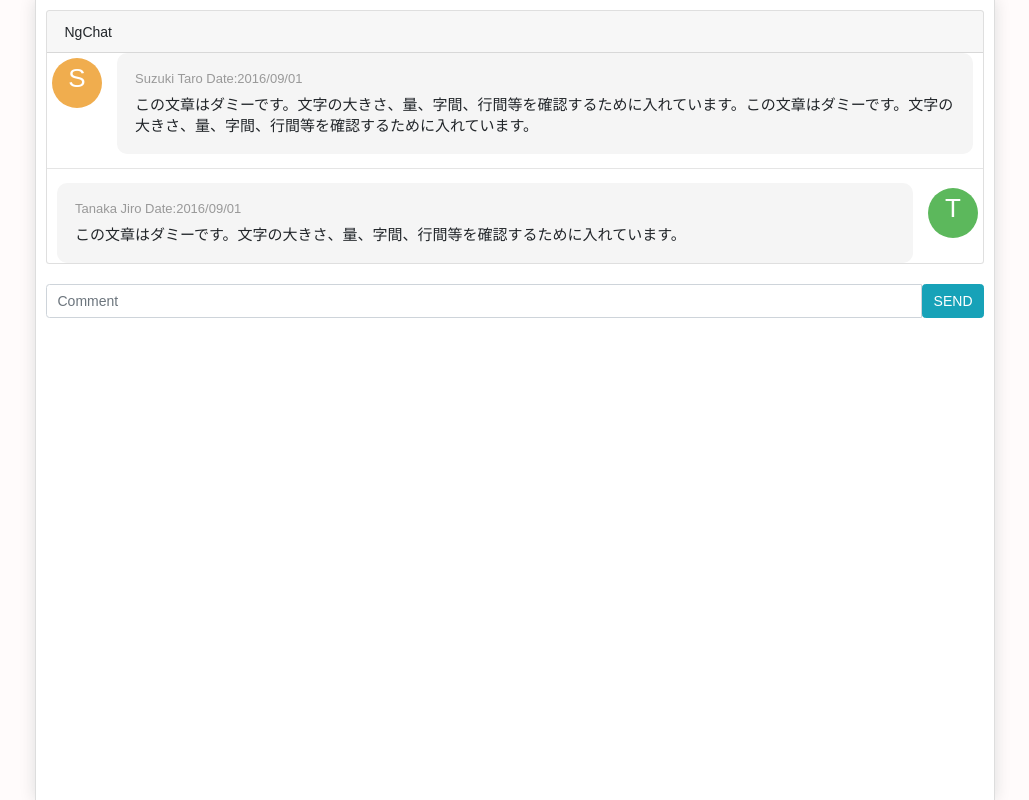
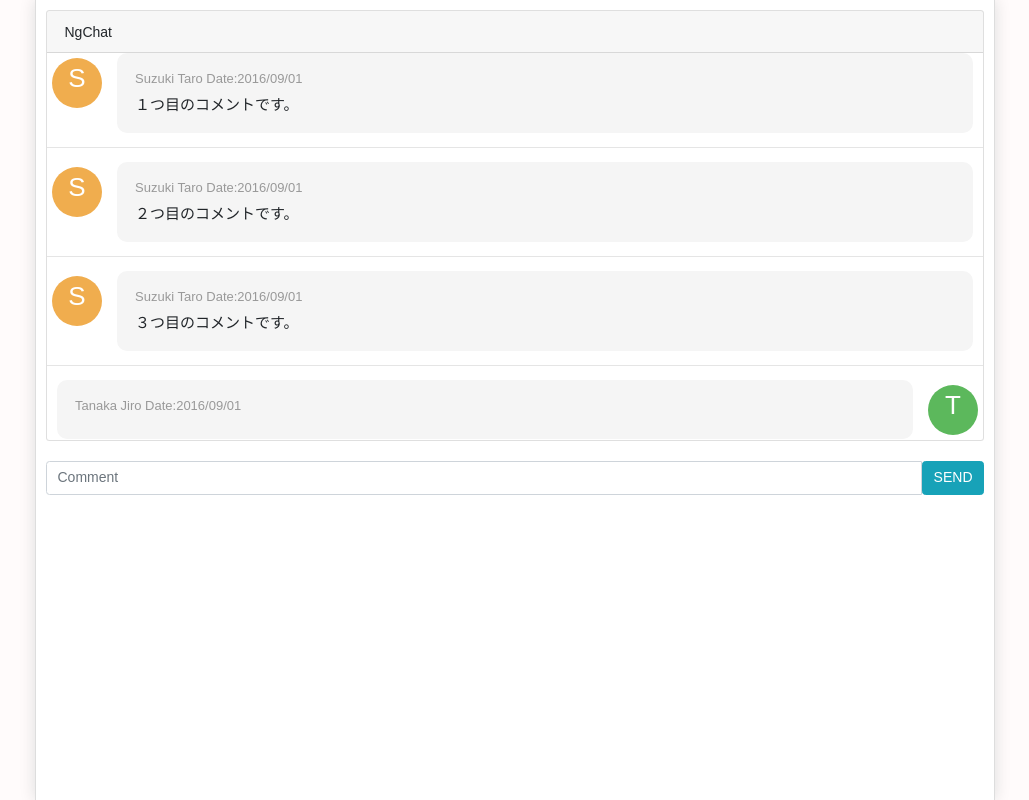
Before and after one commit to Yamamoto0525/NgChat_bk, an Angular app: page / in a window 1280 px wide. Shown: the whole page, without its empty margins (125-1154 px from the left). Built offline with nearby package versions, Linux system fonts and the light colour scheme.

Commit message:
set ngfor

```diff
--- a/src/app/app.component.html
+++ b/src/app/app.component.html
@@ -4,20 +4,22 @@
       NgChat
     </div>
     <div class="card-block">
+      <ng-container *ngFor="let comment of comments"><!--追加-->
         <div class="media">
           <div class="media-left">
             <a href="#" class="icon-rounded">S</a>
           </div>
           <div class="media-body">
-          <h4 class="media-heading">Suzuki Taro Date:2016/09/01</h4>
-          <div>この文章はダミーです。文字の大きさ、量、字間、行間等を確認するために入れています。この文章はダミーです。文字の大きさ、量、字間、行間等を確認するために入れています。</div>
+            <h4 class="media-heading">{{comment.name}} Date:2016/09/01</h4><!--comment.nameに変更-->
+            <div>{{comment.content}}</div><!--comment.contentに変更-->
           </div>
         </div>
         <hr>
+      </ng-container>
       <div class="media">
         <div class="media-body">
           <h4 class="media-heading">Tanaka Jiro Date:2016/09/01</h4>
-          <div>この文章はダミーです。文字の大きさ、量、字間、行間等を確認するために入れています。</div>
+          <div>{{content}}</div>　<!--contentに変更-->
         </div>
         <div class="media-right">
           <a href="#" class="icon-rounded">T</a>
@@ -29,7 +31,10 @@
   <section>
     <form class="chart-form">
       <div class="input-group">
-        <input type="text" class="form-control" placeholder="Comment">
+        <input type="text" class="form-control"
+        [(ngModel)]="content"
+        name="comment"
+        placeholder="Comment" ><!--ngModel追加-->
         <span class="input-group-btn"><button class="btn btn-info" type="button">SEND</button></span>
       </div>
     </form>
--- a/src/app/app.component.ts
+++ b/src/app/app.component.ts
@@ -1,10 +1,19 @@
 import { Component } from '@angular/core';
+import { Comment } from './class/chat';
+
+const COMMENTS: Comment[] = [
+  { name: "Suzuki Taro",  content: "１つ目のコメントです。"},
+  { name: "Suzuki Taro",  content: "２つ目のコメントです。"},
+  { name: "Suzuki Taro",  content: "３つ目のコメントです。"}
+];
 
 @Component({
   selector: 'app-root',
   templateUrl: './app.component.html',
   styleUrls: ['./app.component.css']
 })
+
 export class AppComponent {
-  title = 'app';
+  public content = '';
+  public comments = COMMENTS;
 }
--- a/src/app/app.module.ts
+++ b/src/app/app.module.ts
@@ -1,5 +1,6 @@
 import { BrowserModule } from '@angular/platform-browser';
 import { NgModule } from '@angular/core';
+import { FormsModule } from '@angular/forms';
 
 import { AppComponent } from './app.component';
 
@@ -8,7 +9,8 @@
     AppComponent
   ],
   imports: [
-    BrowserModule
+    BrowserModule,
+    FormsModule
   ],
   providers: [],
   bootstrap: [AppComponent]
--- /dev/null
+++ b/src/app/class/chat.ts
@@ -0,0 +1,4 @@
+export class Comment {
+  name: string;
+  content: string;
+}
```
Lines whose indentation alone changed are shown as unchanged.
